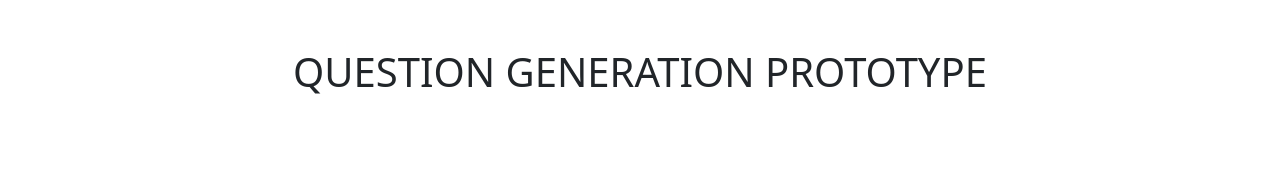
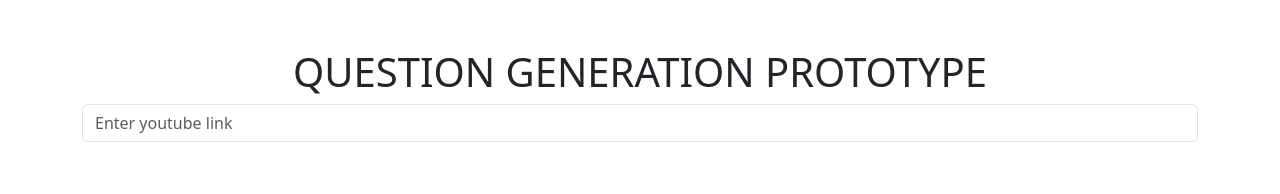
Before and after one commit to MuthannaKhogali/Honours, a Vue app: page / in a window 1280 px wide. Shown: the top 194 px of the page. Built offline with nearby package versions, Linux system fonts and the light colour scheme.

Commit message:
text field

```diff
--- a/src/views/home.vue
+++ b/src/views/home.vue
@@ -1,6 +1,11 @@
 <template>
     <div class="container mt-5 text-center">
       <h1>QUESTION GENERATION PROTOTYPE</h1>
+    <div class="mb-3">
+    <form>
+      <input type="youtubeLink" class="form-control" id="exampleLink" placeholder="Enter youtube link">
+    </form>
+  </div>
     </div>
   </template>
 
```
